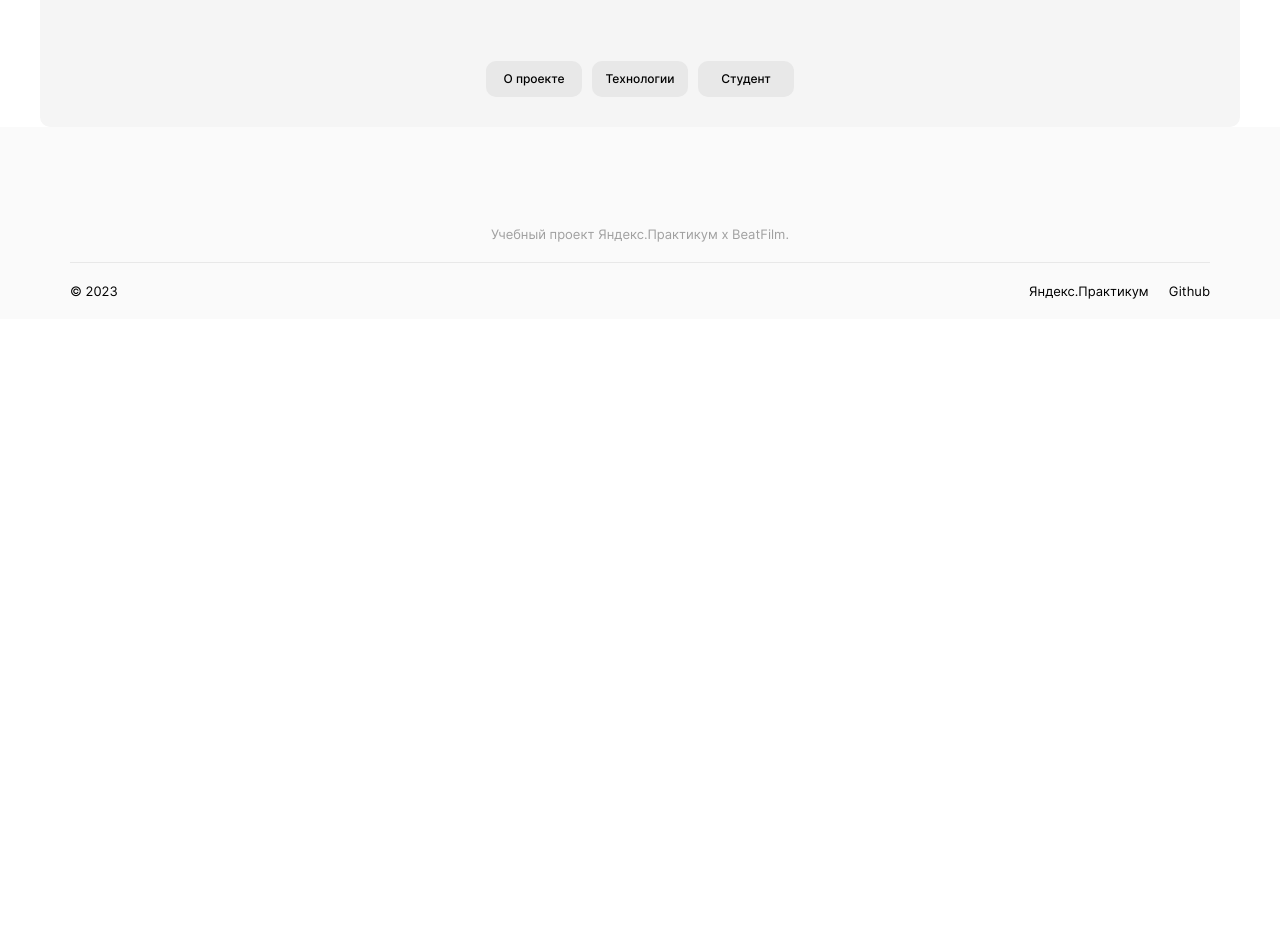
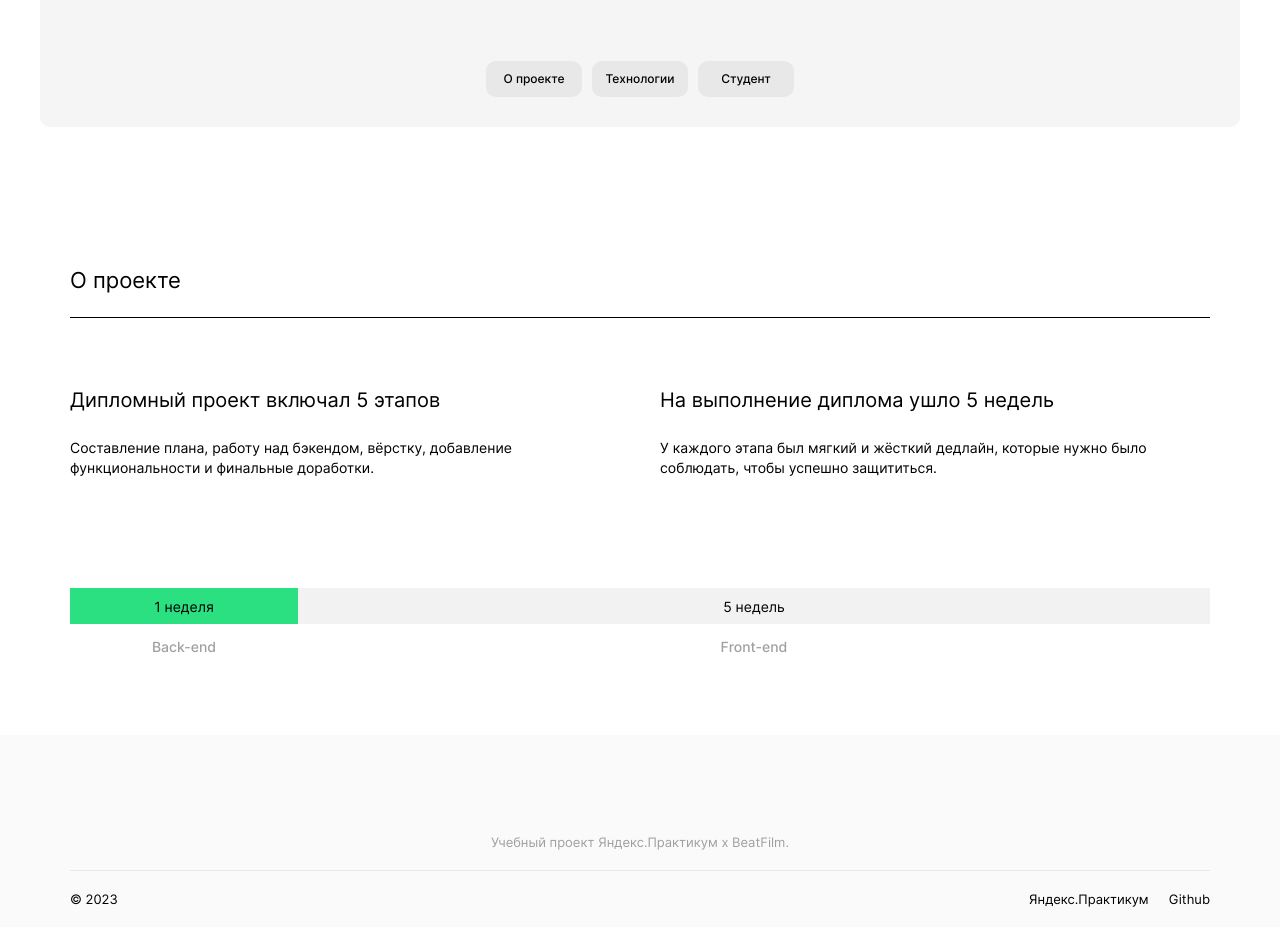
Before and after one commit to VeraUdodova/movies-explorer-frontend, a React (Create React App) app: page / in a window 1280 px wide. Shown: the part 440-1367 px from the top of the page. Before the commit the page ends 800 px from the top, so only its background shows below. Built offline with nearby package versions, Linux system fonts and the light colour scheme.

Commit message:
about project

```diff
--- a/src/components/AboutProject/AboutProject.css
+++ b/src/components/AboutProject/AboutProject.css
@@ -0,0 +1,92 @@
+.aboutproject{
+    width: 1140px;
+    height: 608px;
+    margin: 0 auto;
+    padding: 140px 0;
+    box-sizing: border-box;
+}
+.aboutproject__title{
+    font-family: 'Inter', Arial, sans-serif;
+    font-style: normal;
+    font-weight: 400;
+    font-size: 22px;
+    line-height: 27px;
+    padding: 0 0 23px;
+    margin: 0;
+    border-bottom: 1px solid #000;
+}
+.aboutproject__stages{
+    margin-top: 70px;
+    display: flex;
+    flex-direction: row;
+    justify-content: space-between;
+}
+.aboutproject__stage{
+    width: 550px;
+}
+.aboutproject__stage__title{
+    font-family: 'Inter', Arial, sans-serif;
+    font-style: normal;
+    font-weight: 400;
+    font-size: 20px;
+    line-height: 24px;
+    padding: 0;
+    margin: 0;
+}
+
+.aboutproject__stage__text{
+    font-family: 'Inter', Arial, sans-serif;
+    font-style: normal;
+    font-weight: 400;
+    font-size: 14px;
+    line-height: 20px;
+    padding: 0;
+    margin: 26px 0 0;
+}
+
+.aboutproject__progressbar{
+    display: flex;
+    flex-direction: row;
+    margin: 110px 0 0;
+}
+.aboutproject__progressbar__item{
+    display: flex;
+    flex-direction: column;
+    align-items: center;
+}
+.aboutproject__progressbar__item-backend{
+    width: 228px;
+}
+.aboutproject__progressbar__item-frontend{
+    width: 912px;
+}
+.aboutproject__progressbar__title{
+    font-family: 'Inter', Arial, sans-serif;
+    font-style: normal;
+    font-weight: 400;
+    font-size: 14px;
+    line-height: 17px;
+    padding: 0;
+    margin: 0;
+    height: 36px;
+    width: 100%;
+    display: flex;
+    align-items: center;
+    justify-content: center;
+}
+.aboutproject__progressbar__title-backend{
+    background-color: #2BE080;
+}
+.aboutproject__progressbar__title-frontend{
+    background-color: #f2f2f2;
+}
+.aboutproject__progressbar__text{
+    font-family: 'Inter', Arial, sans-serif;
+    font-style: normal;
+    font-weight: 500;
+    font-size: 14px;
+    line-height: 17px;
+    color:#a0a0a0;
+    padding: 0;
+    margin: 14px 0 0;
+}
--- a/src/components/AboutProject/AboutProject.js
+++ b/src/components/AboutProject/AboutProject.js
@@ -1,8 +1,48 @@
-
 const AboutProject = () => {
     return (
-        <>
-        </>
+        <section className="aboutproject">
+            <h2 className="aboutproject__title">О проекте</h2>
+
+            <div className="aboutproject__stages">
+                <div className="aboutproject__stage">
+                    <h3 className="aboutproject__stage__title">
+                        Дипломный проект включал 5 этапов
+                    </h3>
+                    <p className="aboutproject__stage__text">
+                        Составление плана, работу над бэкендом, вёрстку, добавление
+                        функциональности и финальные доработки.
+                    </p>
+                </div>
+                <div className="aboutproject__stage">
+                    <h3 className="aboutproject__stage__title">
+                        На выполнение диплома ушло 5 недель
+                    </h3>
+                    <p className="aboutproject__stage__text">
+                        У каждого этапа был мягкий и жёсткий дедлайн, которые нужно было
+                        соблюдать, чтобы успешно защититься.
+                    </p>
+                </div>
+            </div>
+
+            <div className="aboutproject__progressbar">
+                <div className="aboutproject__progressbar__item aboutproject__progressbar__item-backend">
+                    <p className="aboutproject__progressbar__title aboutproject__progressbar__title-backend">
+                        1 неделя
+                    </p>
+                    <p className="aboutproject__progressbar__text">
+                        Back-end
+                    </p>
+                </div>
+                <div className="aboutproject__progressbar__item aboutproject__progressbar__item-frontend">
+                    <p className="aboutproject__progressbar__title aboutproject__progressbar__title-frontend">
+                        5 недель
+                    </p>
+                    <p className="aboutproject__progressbar__text">
+                        Front-end
+                    </p>
+                </div>
+            </div>
+        </section>
     )
 }
 
--- a/src/components/Promo/Promo.js
+++ b/src/components/Promo/Promo.js
@@ -4,7 +4,7 @@ const Promo = () => {
     return (
         <section className="promo">
             <div className="promo__container">
-                <p className="promo__title">Учебный проект студента<br/>факультета Веб-разработки.</p>
+                <h1 className="promo__title">Учебный проект студента<br/>факультета Веб-разработки.</h1>
             </div>
             <NavTab/>
         </section>
```
